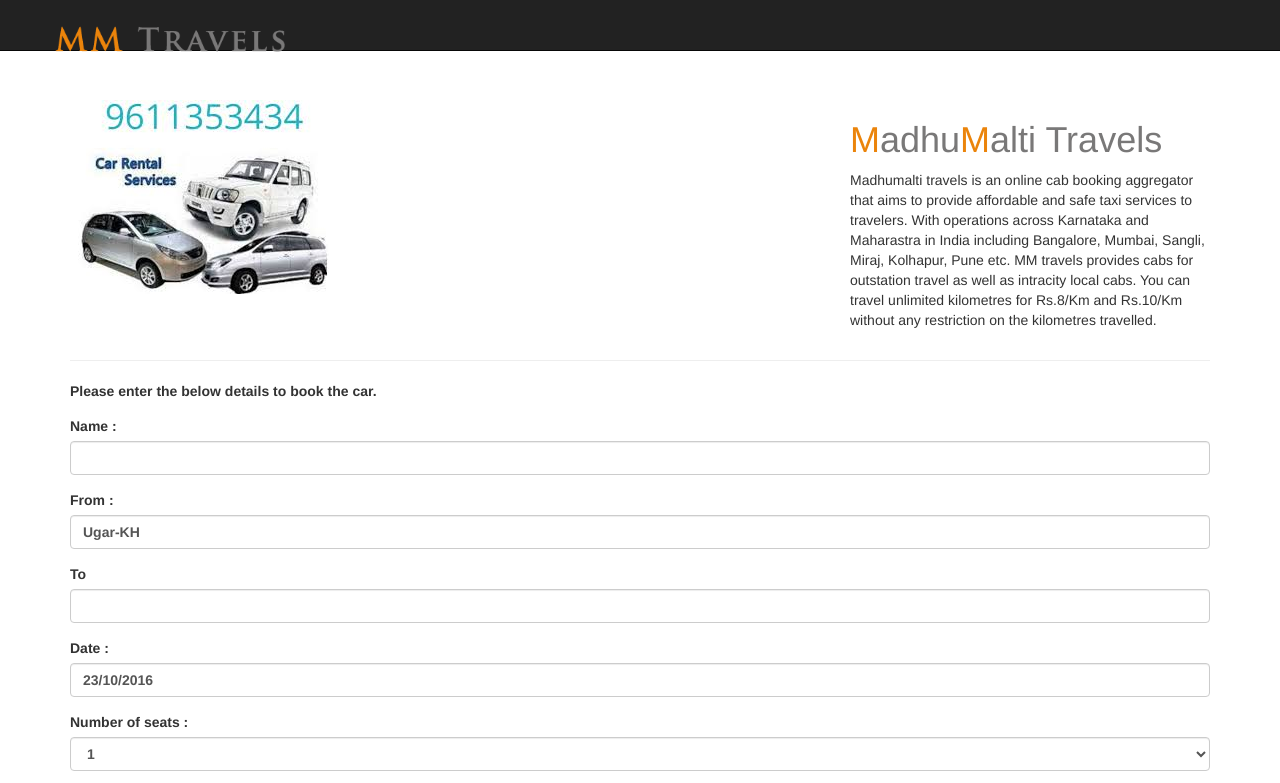
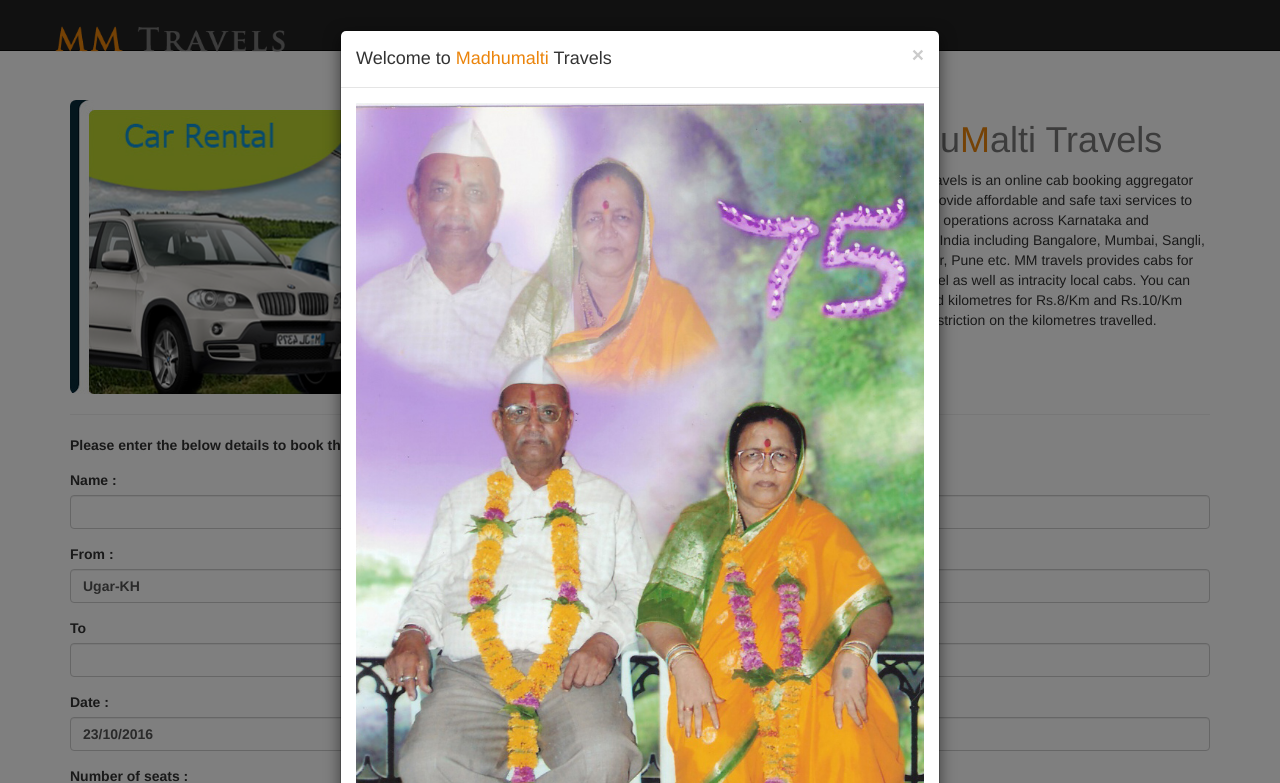
Before and after one commit to pwkrunal/MMtravels, a website: page public/index.html in a window 1280 px wide. Shown: the top 783 px of the page. Drawn offline with Linux system fonts and the light colour scheme.

Commit message:
Changed image for car rental

```diff
--- a/public/index.html
+++ b/public/index.html
@@ -115,7 +115,7 @@
         <!-- Heading Row -->
         <div class="row">
             <div class="col-md-8">
-                <img class="img-responsive img-rounded" src="assets/cars.jpeg" alt="">
+                <img class="img-responsive img-rounded" src="assets/car_rental.jpg" alt="">
             </div>
             <!-- /.col-md-8 -->
             <div class="col-md-4">
@@ -237,7 +237,7 @@
         });
         $('#car_from').val('Ugar-KH');
     });
-    // $('#exampleModal').modal('show');
+     $('#exampleModal').modal('show');
     </script>
 </body>
 
```
Also changed, not shown: public/assets/car_rental.jpg (added).
